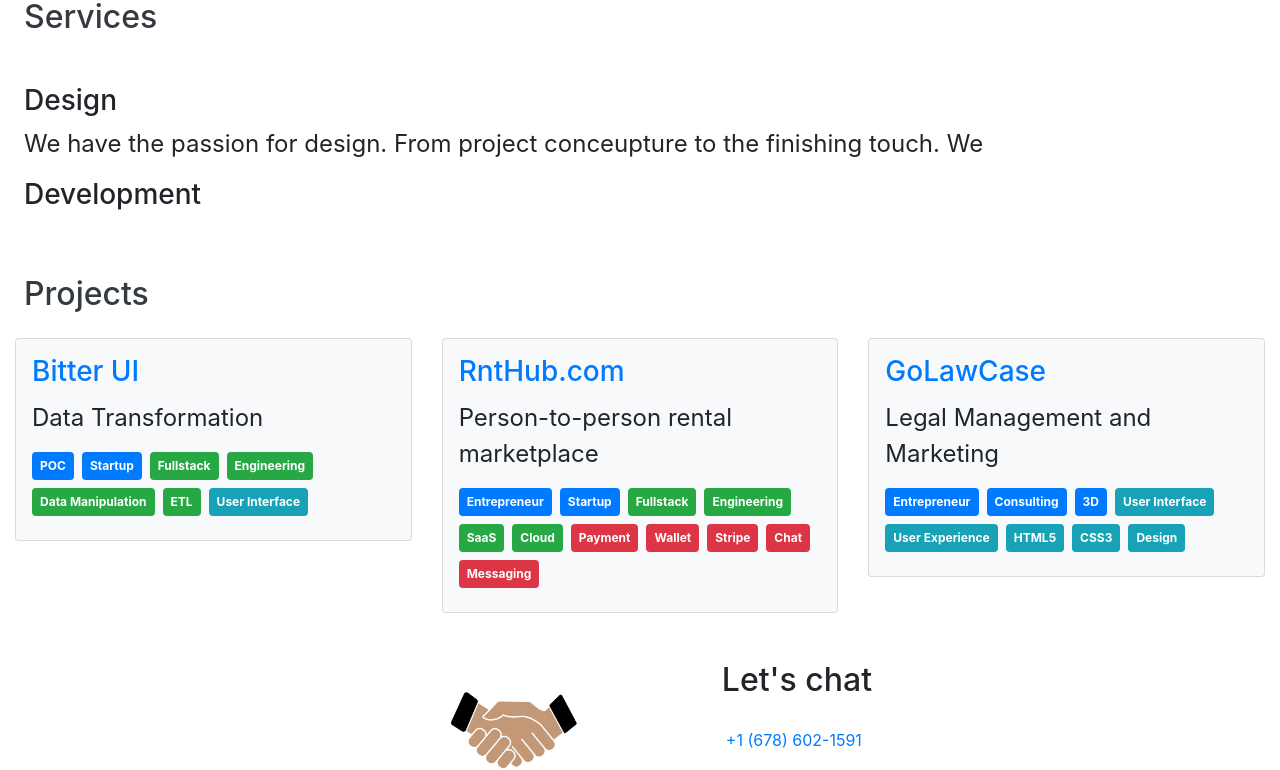
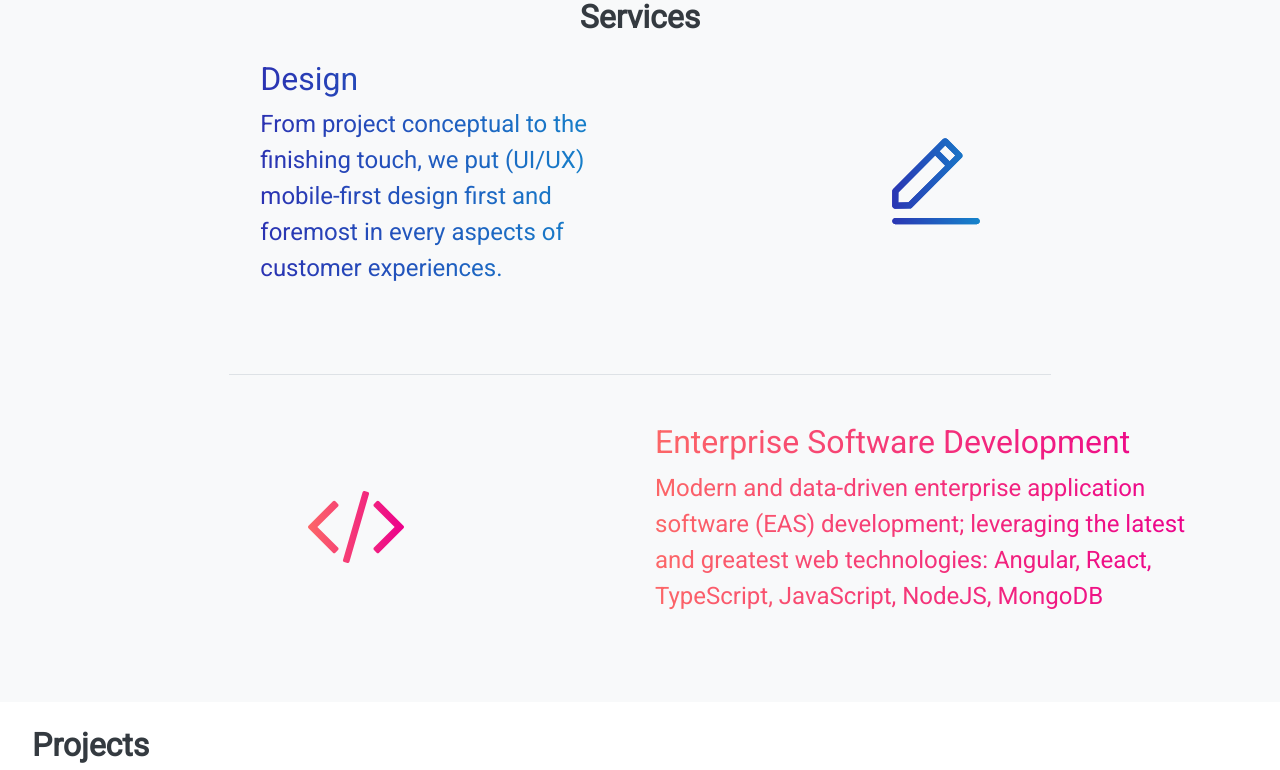
Before and after one commit to anhcaoh/anhcaoh.github.io, a React (Create React App) app: page / in a window 1280 px wide. Shown: the part 400-1170 px from the top of the page. Built offline with nearby package versions, Linux system fonts and the light colour scheme.

Commit message:
Added Services and Misc UI

```diff
--- a/public/index.html
+++ b/public/index.html
@@ -10,6 +10,7 @@
     -->
     <link rel="manifest" href="%PUBLIC_URL%/manifest.json">
     <link rel="shortcut icon" href="%PUBLIC_URL%/anh-cao-favicon.ico">
+    <link href="https://fonts.googleapis.com/css?family=Roboto" rel="stylesheet">
     <!--
       Notice the use of %PUBLIC_URL% in the tags above.
       It will be replaced with the URL of the `public` folder during the build.
--- a/src/App.css
+++ b/src/App.css
@@ -15,6 +15,56 @@
 }
 .bg-light {
   background-color: #f8f9fa!important;
+}
+.bg-grad{
+  color: transparent !important;
+  -webkit-background-clip: text !important;
+  background-clip: text !important;
+}
+.bg-grad-clouds{
+  background: #ECE9E6;  /* fallback for old browsers */
+  background-image: -webkit-linear-gradient(to left, #FFFFFF, #ECE9E6);  /* Chrome 10-25, Safari 5.1-6 */
+  background-image: linear-gradient(to left, #FFFFFF, #ECE9E6); /* W3C, IE 10+/ Edge, Firefox 16+, Chrome 26+, Opera 12+, Safari 7+ */
+}
+.bg-grad-cool-blues{
+  background: #2193b0;  /* fallback for old browsers */
+  background-image: -webkit-linear-gradient(to right, #6dd5ed, #2193b0);  /* Chrome 10-25, Safari 5.1-6 */
+  background-image: linear-gradient(to right, #6dd5ed, #2193b0); /* W3C, IE 10+/ Edge, Firefox 16+, Chrome 26+, Opera 12+, Safari 7+ */
+}
+.bg-grad-skyline{
+  background: #1488CC;  /* fallback for old browsers */
+  background-image: -webkit-linear-gradient(to right, #2B32B2, #1488CC);  /* Chrome 10-25, Safari 5.1-6 */
+  background-image: linear-gradient(to right, #2B32B2, #1488CC); /* W3C, IE 10+/ Edge, Firefox 16+, Chrome 26+, Opera 12+, Safari 7+ */
+}
+.bg-grad-dimigo{
+  background: #ec008c;
+  background-image: -webkit-linear-gradient(to right, #fc6767, #ec008c);
+  background-image: linear-gradient(to right, #fc6767, #ec008c);
+}
+.bg-grad-delicate{
+  background: #D3CCE3;  /* fallback for old browsers */
+  background-image: -webkit-linear-gradient(to left, #E9E4F0, #D3CCE3);  /* Chrome 10-25, Safari 5.1-6 */
+  background-image: linear-gradient(to left, #E9E4F0, #D3CCE3); /* W3C, IE 10+/ Edge, Firefox 16+, Chrome 26+, Opera 12+, Safari 7+ */
+}
+.bg-grad-mojito{
+  background: #1D976C;  /* fallback for old browsers */
+  background-image: -webkit-linear-gradient(to right, #93F9B9, #1D976C);  /* Chrome 10-25, Safari 5.1-6 */
+  background-image: linear-gradient(to right, #93F9B9, #1D976C); /* W3C, IE 10+/ Edge, Firefox 16+, Chrome 26+, Opera 12+, Safari 7+ */
+}
+.bg-grad-juicy-orange{
+  background: #FF8008;  /* fallback for old browsers */
+  background-image: -webkit-linear-gradient(to right, #FFC837, #FF8008);  /* Chrome 10-25, Safari 5.1-6 */
+  background-image: linear-gradient(to right, #FFC837, #FF8008); /* W3C, IE 10+/ Edge, Firefox 16+, Chrome 26+, Opera 12+, Safari 7+ */
+}
+.bg-grad-electric-violet{
+  background: #4776E6;  /* fallback for old browsers */
+  background-image: -webkit-linear-gradient(to right, #8E54E9, #4776E6);  /* Chrome 10-25, Safari 5.1-6 */
+  background-image: linear-gradient(to right, #8E54E9, #4776E6); /* W3C, IE 10+/ Edge, Firefox 16+, Chrome 26+, Opera 12+, Safari 7+ */
+}
+.bg-grad-steel-grey{
+  background: #1F1C2C;  /* fallback for old browsers */
+  background-image: -webkit-linear-gradient(to right, #928DAB, #1F1C2C);  /* Chrome 10-25, Safari 5.1-6 */
+  background-image: linear-gradient(to right, #928DAB, #1F1C2C); /* W3C, IE 10+/ Edge, Firefox 16+, Chrome 26+, Opera 12+, Safari 7+ */
 }
 h5{
   font-size: 3rem;
@@ -54,7 +104,7 @@
     color: #fff;
     padding: 0.35rem;
     font-size: 0.75rem;
-    min-width: 12rem;
+    min-width: 11rem;
     border-radius: 0.25rem;
     pointer-events: none;
 }
--- a/src/App.js
+++ b/src/App.js
@@ -12,7 +12,7 @@
         <Services />
         <Projects />
         <Contact />
-        <footer className="text-center mt-3 mb-1">
+        <footer className="text-center m-3">
           <small>Design and Develop by Anh Cao @2018.</small>
         </footer>
       </main>
--- a/src/contact/Contact.js
+++ b/src/contact/Contact.js
@@ -8,18 +8,21 @@
             action: 'tel:+16786021591'},
             { name: 'E-mail',
             display: 'anhcaoh@gmail.com',
-            action: 'mailto:anhcaoh@gmail.com'}
+            action: 'mailto:anhcaoh@gmail.com'},
+            { name: 'Address',
+            display: 'Atlanta, Georgia',
+            action: 'https://www.google.com/maps?q=atlanta+ga&um=1&ie=UTF-8&sa=X&ved=0ahUKEwiv4qPVgeTdAhVn8IMKHe8PDYsQ_AUIDigB'}
         ];
         return (
-            <section className="contact text-center mb-3 mt-3">
+            <section className="contact text-center p-4 bg-light">
                 <div className="col-md-6 offset-md-3 d-flex flex-wrap">
                     <div className="col-md-7">
                     <div className="badge-profile-md badge-profile-handshake
-                        mt-3 ml-auto mr-auto rounded-circle"></div>
+                        mt-4 ml-auto mr-auto rounded-circle"></div>
                     </div>
                     <div className="col-md-5 text-left">
-                        <h2 className="p-3 m-0">
-                        Let's chat</h2>
+                        <h2 className="p-3 m-0 font-weight-bold">
+                        Let's Chat</h2>
                         <ul className="list-group list-group-flush">
                             { contactMethods.map( method =>
                             <li key={ method.name }
--- a/src/hero/Hero.js
+++ b/src/hero/Hero.js
@@ -3,8 +3,9 @@
 
 class Hero extends Component {
     render() {
+        const companyName = '3D Consulting';
         const title = 'Digital Design & Development';
-        const message = 'We don\'t accept many projects at a time, so we can focus on delivering true value to our clients.';
+        const message = 'We don\'t accept many projects at a time; so, we can focus on delivering true value to our clients.';
         const styles = {
             border: 0,
             background: 'transparent',
@@ -17,8 +18,9 @@
                 <div className="card mx-auto col-md-5"
                     style={ styles }>
                     <div className="card-body">
-                        <h5 className="card-title d-inline"
-                        title={ title } tooltip={ title }>3D Consulting
+                        <h5 className="card-title d-inline font-weight-bold"
+                        title={ title } tooltip={ title }>
+                        { companyName }
                         </h5>
                         <p className="card-text">{ message }</p>
                     </div>
--- a/src/index.css
+++ b/src/index.css
@@ -1,5 +1,5 @@
 body {
   margin: 0;
   padding: 0;
-  font-family: sans-serif;
+  font-family: 'Roboto', sans-serif !important;
 }
--- a/src/projects/Projects.js
+++ b/src/projects/Projects.js
@@ -50,14 +50,21 @@
             }
             return 'badge ' + skillClass + ' mr-2 mb-2 p-2'
         }
+        let getProjectClass = (projectIndex) => {
+            let projectClass = 'card-body project p-3';
+            if( projectIndex < projects.length - 1 ){
+                projectClass += ' border-right';
+            }
+            return projectClass;
+        }
         return (
             <section className="projects">
-            <h2 className="p-4 m-0 text-dark">Projects</h2>
+            <h2 className="p-4 ml-2 mr-2 mb-0 text-dark font-weight-bold">Projects</h2>
             <div className="d-flex flex-wrap mb-2">
-                { projects.map( (project) =>
+                { projects.map( (project, i) =>
                     <div key={ project.name } className="col-md-4">
-                    <div className="card mb-3 bg-light">
-                        <div className="card-body project p-3">
+                    <div className="card mb-3 border-0">
+                        <div className={ getProjectClass( i ) }>
                             <h6 className="card-title">
                                 <a name="bitter" href={ project.link }
                                 target="_blank"
--- a/src/services/Services.js
+++ b/src/services/Services.js
@@ -1,20 +1,56 @@
 import React, { Component } from 'react';
-
+import './services.css';
 class Services extends Component {
     render() {
         const skills = 'Angular, React, TypeScript, JavaScript, NodeJS, MongoDB';
         return (
-            <section className="services">
-                <h2 class="p-4 m-0 text-dark">Services</h2>
-                <div className="p-4">
-                    <h6>Design</h6>
-                    <p>
-                        We have the passion for design. From project conceupture to the finishing touch. We
-                    </p>
-                    <h6>Development</h6>
-                    <p>
+            <section className="services p-4 bg-light">
+            <h2 className="text-center text-dark font-weight-bold">Services</h2>
+            <div className="m-4 row">
+                <div className="col-md-4 col-sm-12 p-4 m-auto d-sm-none">
+                    <div className="pencil-icon m-auto bg-grad-skyline"></div>
+                </div>
+                <div className="offset-md-2 col-md-4 col-sm-12">
+                    <h2 className="bg-grad bg-grad-skyline">
+                    <span>Design</span>
+                    </h2>
+                    <p className="bg-grad bg-grad-skyline">
+                    From project conceptual to the finishing touch, we put (UI/UX) mobile-first design first and foremost in every aspects of customer experiences.
                     </p>
                 </div>
+                <div className="col-md-4 col-sm-12 p-4 m-auto d-none d-sm-block">
+                <div className="pencil-icon m-auto bg-grad-skyline"></div>
+                </div>
+            </div>
+            <div className="offset-md-2 col-md-8 p-4 border-bottom"></div>
+            <div className="m-4 row p-4">
+                <div className="offset-md-5 col-md-4 col-sm-12 p-4 m-auto">
+                <div className="code-icon m-auto bg-grad-dimigo"></div>
+                </div>
+                <div className="col-md-6 col-sm-12">
+                    <h2 className="bg-grad bg-grad-dimigo">
+                    <span>Enterprise Software Development</span>
+                    </h2>
+                    <p className="bg-grad bg-grad-dimigo">Modern and data-driven enterprise application software (EAS) development; leveraging the latest and greatest web technologies: {skills}</p>
+                </div>
+            </div>
+            {/* <div className="offset-md-2 col-md-8 p-4 border-bottom"></div>
+            <div className="m-4 row p-4">
+                <div className="col-md-4 col-sm-12 p-4 m-auto d-sm-none">
+                    <div className="pencil-icon m-auto bg-grad-skyline"></div>
+                </div>
+                <div className="offset-md-2 col-md-4 col-sm-12">
+                    <h2 className="bg-grad bg-grad-skyline">
+                    <span>Strategy</span>
+                    </h2>
+                    <p className="bg-grad bg-grad-skyline">
+                    Stategy
+                    </p>
+                </div>
+                <div className="col-md-4 col-sm-12 p-4 m-auto d-none d-sm-block">
+                <div className="pencil-icon m-auto bg-grad-skyline"></div>
+                </div>
+            </div> */}
             </section>
         )
     }
--- /dev/null
+++ b/src/services/services.css
@@ -0,0 +1,17 @@
+.pencil-icon{
+    -webkit-mask-box-image: url('../img/pencil.svg');
+    mask: url('../img/pencil.svg');
+    background-size: contain;
+    background-repeat: no-repeat;
+    width: 6rem;
+    height: 6rem;
+}
+.code-icon{
+    -webkit-mask-box-image: url('../img/code.svg');
+    mask: url('../img/code.svg');
+    /* background-image: url('../img/code.svg') no-repeat ; */
+    background-size: contain;
+    background-repeat: no-repeat;
+    width: 6rem;
+    height: 6rem;
+}
```
Also changed, not shown: src/img/code.svg (added), src/img/pencil.svg (added).
